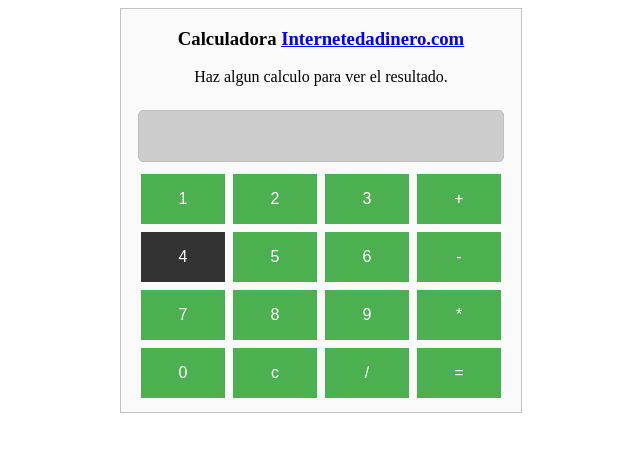
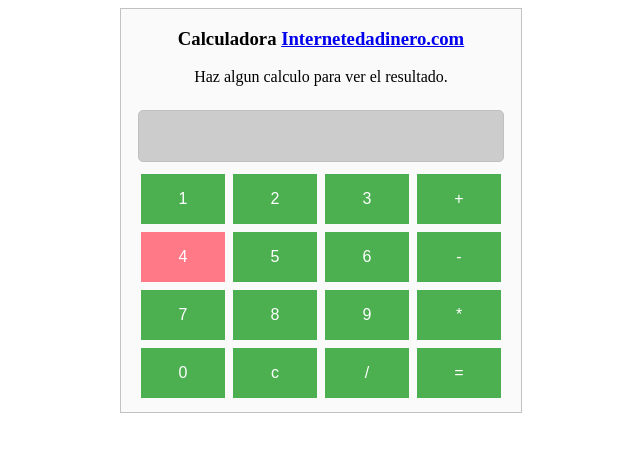
Before and after one commit to Rosalba2023/calculadora, a plain HTML site: page index.html in a window 1280 px wide. In both pictures the pointer is over the input 502 px from the left and 257 px from the top of the page. Shown: the whole page, without its empty margins (319-959 px from the left). Drawn offline with Linux system fonts and the light colour scheme.

Commit message:
actualizacion

```diff
--- a/estiloscalculadoratutorial.css
+++ b/estiloscalculadoratutorial.css
@@ -37,3 +37,6 @@ input[type=button]:hover, input[type=submit]:hover, input[type=reset]:hover {
 input[type=button]#btn-uno:hover {
   background-color: #3498DB;
 }
+input[type=button]#btn-cuatro:hover {
+  background-color: #ff7987;
+}
```
